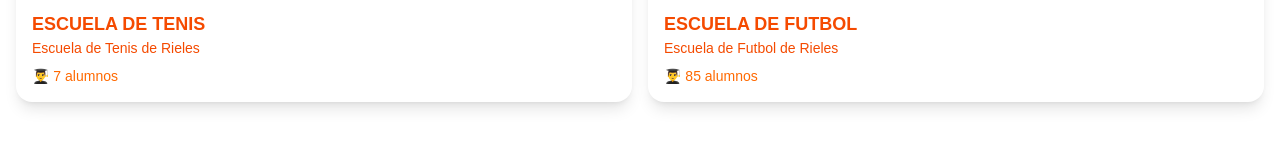
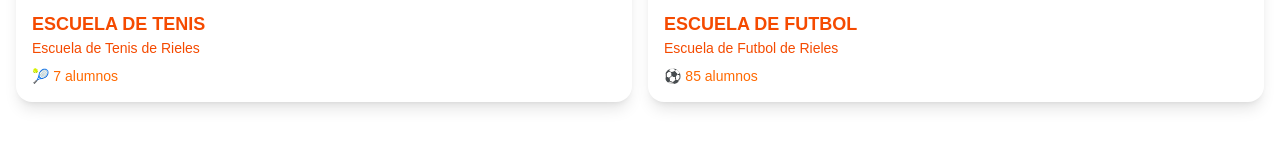
Before and after one commit to aliriodi/EscuelaFichas, a Next.js app: page / in a window 1280 px wide. Shown: the part 194-342 px from the top of the page. Built offline with nearby package versions, Linux system fonts and the light colour scheme.

Commit message:
cambiando iconos en cards generales

```diff
--- a/pages/index.js
+++ b/pages/index.js
@@ -7,7 +7,8 @@ export default function CourseCards() {
       id: 1,
       name: "ESCUELA DE TENIS",
       description: "Escuela de Tenis de Rieles",
-      students: 7,
+      icon:"🎾",
+      students:"7",
       image: "https://plus.unsplash.com/premium_photo-1666913667081-1d6c8ccb5143?q=80&w=1974&auto=format&fit=crop&ixlib=rb-4.0.3&ixid=M3wxMjA3fDB8MHxwaG90by1wYWdlfHx8fGVufDB8fHx8fA%3D%3D",
       link: "/tenis",
     },
@@ -15,6 +16,7 @@ export default function CourseCards() {
       id: 2,
       name: "ESCUELA DE FUTBOL",
       description: "Escuela de Futbol de Rieles",
+      icon:"⚽️",
       students: 85,
       image: "https://plus.unsplash.com/premium_photo-1684446464405-71867f88356b?q=80&w=2071&auto=format&fit=crop&ixlib=rb-4.0.3&ixid=M3wxMjA3fDB8MHxwaG90by1wYWdlfHx8fGVufDB8fHx8fA%3D%3D",
       link: "/futbol",
@@ -31,7 +33,7 @@ export default function CourseCards() {
           <Image src={course.image} width='100' height='100' alt={course.name} className="w-full h-40 object-cover rounded-lg text-orange-500" />
           <h2 className="text-lg text-orange-600 font-semibold mt-3">{course.name}</h2>
           <p className="text-orange-600 text-sm">{course.description}</p>
-          <p className="mt-2 text-sm text-orange-500">👨‍🎓 {course.students} alumnos</p>
+          <p className="mt-2 text-sm text-orange-500">{course.icon} {course.students} alumnos</p>
           </Link>
         </div>
 
```
